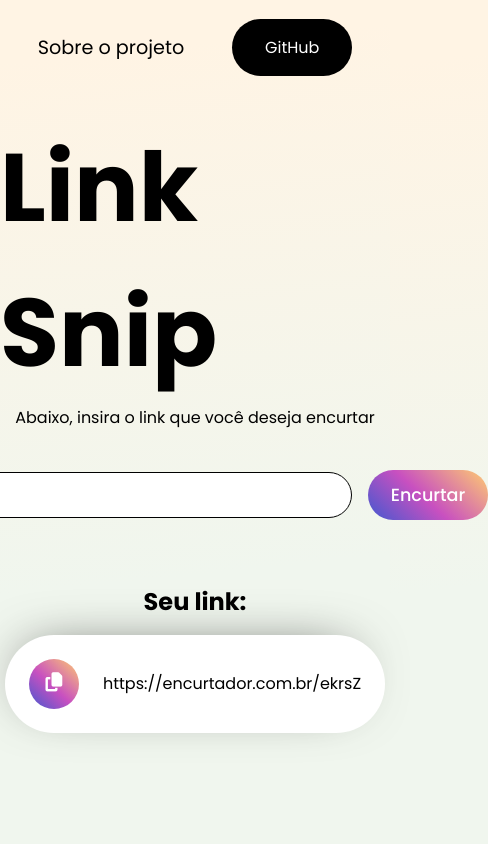
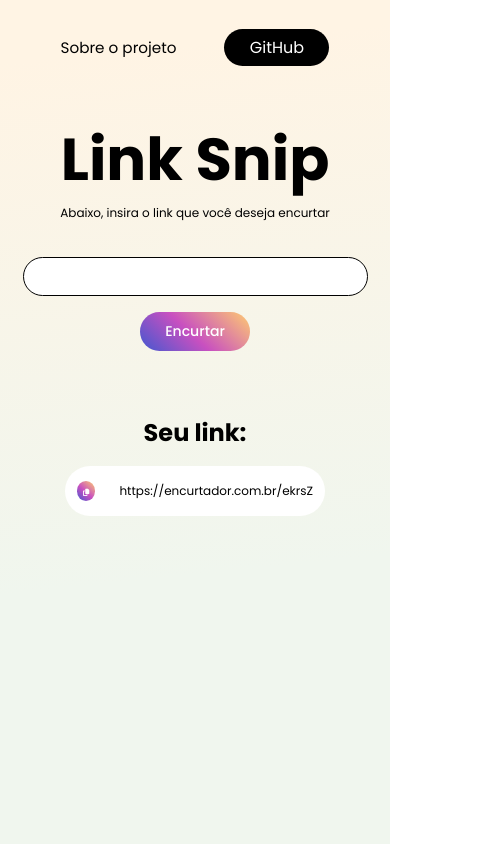
Before and after one commit to JoaoLucasCordeiro/link_snip_project, a plain HTML site: page index.html in a window 390 px wide. Shown: the whole page, 488 px wide, since content can reach past the window. Drawn offline with Linux system fonts and the light colour scheme.

Commit message:
responsividade

```diff
--- a/src/styles/styles.css
+++ b/src/styles/styles.css
@@ -6,7 +6,6 @@
     box-sizing: border-box;
     font-family: "Poppins", sans-serif;
 }
-
 
 body {
     width: 100vw;
@@ -38,7 +37,7 @@ a {
 }
 
 .link_item a {
-    font-size: 1.2rem;
+    font-size: 1rem;
     color: #000;
     transition: all .3s ease-in-out;
 }
@@ -52,8 +51,9 @@ a {
     background-color: #000;
     color: #fff;
     width: 120px;
-    padding: 1rem;
+    padding: 0.4rem;
     border-radius: 3rem;
+    font-size: 1rem;
     transition: all .3s ease-in-out;
 }
 
@@ -83,7 +83,7 @@ a {
 
 .input_container input {
     width: 450px;
-    padding: 0.75rem;
+    padding: 0.4rem;
     border-radius: 7rem;
     outline: none;
     border: 1px solid #000;
@@ -95,8 +95,8 @@ a {
     background-image: linear-gradient(43deg, #4158D0 0%, #C850C0 46%, #FFCC70 100%);
     color: #FFF;
     border: none;
-    padding: 0.75rem;
-    font-size: 1.1rem;
+    padding: 0.4rem;
+    font-size: 0.9rem;
     font-weight: 500;
     border-radius: 7rem;
     cursor: pointer;
@@ -131,11 +131,16 @@ a {
     gap: 1.5rem;
 
     background-color: #FFF;
-    padding: 1.5rem;
+    padding: 0.35rem;
+    padding-left: 0.4rem;
     border-radius: 7rem;
     -webkit-box-shadow: -7px -8px 54px -27px rgba(0,0,0,0.75);
     -moz-box-shadow: -7px -8px 54px -27px rgba(0,0,0,0.75);
     box-shadow: -7px -8px 54px -27px rgba(0,0,0,0.75);
+}
+
+.short-links p {
+    font-size: 0.85rem;
 }
 
 #copy_button {
@@ -158,3 +163,63 @@ a {
 #copy_button:hover {
     transform: scale(0.95);
 }
+
+@media (max-width: 480px) {
+
+    .button_github {
+        width: 105px;
+        padding: 0.35rem;
+    }
+
+    .link_item a {
+        font-size: 0.95rem;
+    }
+
+    .title {
+        font-size: 3.7rem;
+    }
+
+    .container span {
+        font-size: 0.75rem;
+    }
+
+    .input_container {
+        margin-top: 2.2rem;
+        flex-direction: column;
+        gap: 1rem;
+    }
+
+    .input_container input {
+        width: 345px;
+        padding: 0.55rem;
+    }
+
+    .input_container button {
+        width: 110px;
+        padding: 0.55rem;
+        font-size: 0.88rem;
+    }
+
+    .short-links {
+        width: 260px;
+        padding: 0.75rem;
+        height: 50px;
+    }
+
+    .short-links p {
+        font-size: 0.75rem;
+    }
+
+    #copy_button {
+        width: 20px;
+        height: 20px;
+        line-height: 15px;
+        text-align: center;
+    }
+
+    #copy_button i {
+        color: #FFF;
+        font-size: 0.45rem;
+    }
+
+}
```
